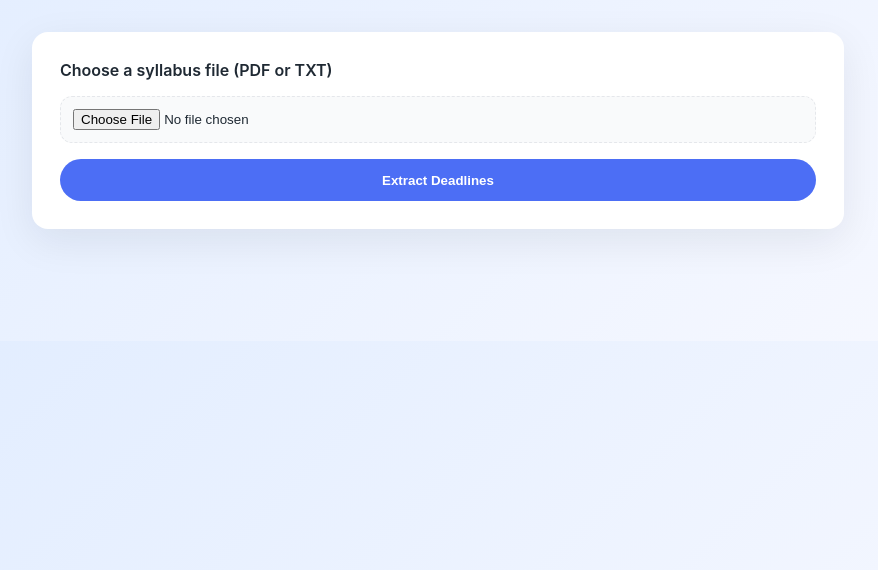
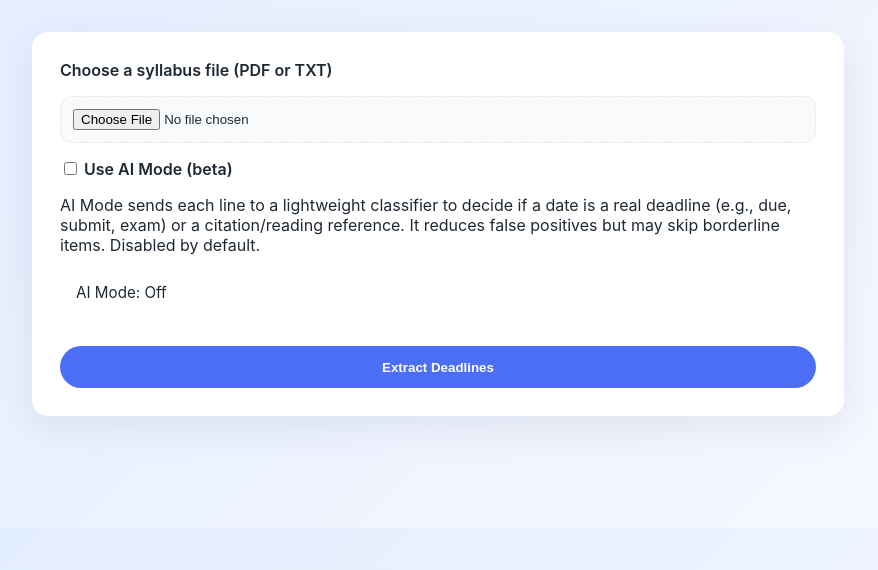
Before and after one commit to Brandon-Xu1/Syllabus-Converter, a Flask app: page / in a window 1280 px wide. Shown: the part 135-705 px from the top of the page, without its empty margins (202-1080 px from the left). Run offline with Flask 3, Linux system fonts and the light colour scheme.

Commit message:
Added AI option

```diff
--- a/app.py
+++ b/app.py
@@ -3,6 +3,7 @@ from __future__ import annotations
 import re
 from datetime import datetime, date, timedelta
 from typing import List, Dict, Any, Iterable
+import os
 
 from flask import (
     Flask,
@@ -23,6 +24,9 @@ except ModuleNotFoundError:  # pragma: no cover - handled at runtime
 app = Flask(__name__)
 app.secret_key = "replace-me"  # simple default; override in production
 
+# Track last AI classification diagnostics for the request/session
+_LAST_AI_DIAG: Dict[str, int] = {"attempts": 0, "used": 0, "failures": 0}
+
 
 @app.route("/", methods=["GET", "POST"])
 def index():
@@ -31,12 +35,24 @@ def index():
 
     if request.method == "POST":
         uploaded = request.files.get("syllabus")
+        # Persist AI mode preference from the form
+        session["use_ai"] = bool(request.form.get("use_ai"))
         if not uploaded or uploaded.filename == "":
             error = "Please choose a syllabus file to upload."
         else:
             try:
                 text = extract_text(uploaded)
-                due_dates = extract_due_dates(text)
+                use_ai = bool(session.get("use_ai", False))
+                due_dates = extract_due_dates(text, use_ai=use_ai)
+                # Save AI status for display
+                ai_diag = dict(_LAST_AI_DIAG)
+                if use_ai:
+                    if ai_diag.get("used", 0) > 0:
+                        session["ai_status"] = "active"
+                    else:
+                        session["ai_status"] = "heuristic"
+                else:
+                    session["ai_status"] = "off"
                 session["events"] = [
                     {"date": event["date"].isoformat(), "description": event["description"]}
                     for event in due_dates
@@ -61,7 +77,13 @@ def index():
 
     grouped = group_events_by_month(events)
 
-    return render_template("index.html", grouped_events=grouped, error=error)
+    return render_template(
+        "index.html",
+        grouped_events=grouped,
+        error=error,
+        use_ai=session.get("use_ai", False),
+        ai_status=session.get("ai_status", "off"),
+    )
 
 
 @app.route("/download-ics", methods=["POST"])
@@ -104,13 +126,17 @@ def extract_text(uploaded_file) -> str:
     return "\n".join(pages)
 
 
-def extract_due_dates(text: str) -> List[Dict[str, Any]]:
+def extract_due_dates(text: str, use_ai: bool | None = None) -> List[Dict[str, Any]]:
     """Parse the syllabus text and return detected due dates with descriptions."""
 
     lines = [" ".join(line.split()) for line in text.splitlines()]
     today = datetime.today().date()
     base_year = _infer_year(text, default_year=today.year)
     events: List[Dict[str, Any]] = []
+
+    # reset diagnostics
+    global _LAST_AI_DIAG
+    _LAST_AI_DIAG = {"attempts": 0, "used": 0, "failures": 0}
 
     for idx, line in enumerate(lines):
         if not line:
@@ -121,16 +147,30 @@ def extract_due_dates(text: str) -> List[Dict[str, Any]]:
             continue
 
         context = line
-        # If the current line is short, append the following line for more detail.
+        # If the current line is short, append the following line for more detail,
+        # but avoid pulling in citation/metadata-looking lines.
         if len(context) < 25 and idx + 1 < len(lines):
-            context = f"{context} {lines[idx + 1]}".strip()
+            nxt = lines[idx + 1]
+            if nxt and not _has_negative_citation_cues(nxt):
+                # Avoid merging if the next line itself contains a date token (likely a separate event)
+                has_date_in_next = any(True for _ in _find_date_matches(nxt))
+                if not has_date_in_next:
+                    context = f"{context} {nxt}".strip()
 
         for token in matches:
             parsed = _parse_date_token(token, today, base_year)
             if not parsed:
                 continue
 
+            # Use full context to decide if this looks like a real deadline
+            if not _looks_like_deadline(context, use_ai=use_ai, ai_diag=_LAST_AI_DIAG):
+                continue
+
             cleaned_description = _strip_token_from_context(token, context)
+            # Very short/empty descriptions without any deadline cues are likely not real
+            if len(cleaned_description.split()) <= 2 and not _has_positive_deadline_cues(context):
+                continue
+
             events.append({"date": parsed, "description": cleaned_description})
 
     # Deduplicate by date and description pair while preserving order
@@ -212,6 +252,197 @@ def _strip_token_from_context(token: str, context: str) -> str:
     return cleaned
 
 
+# ----- Heuristic and optional-AI classification to filter out non-deadlines -----
+
+_POSITIVE_KEYWORDS = [
+    "due",
+    "deadline",
+    "submit",
+    "submission",
+    "turn in",
+    "upload",
+    "deliver",
+    "deliverable",
+    "by",
+    "exam",
+    "test",
+    "quiz",
+    "midterm",
+    "final",
+    "assignment",
+    "homework",
+    "hw",
+    "project",
+    "paper",
+    "essay",
+    "lab",
+    "report",
+    "proposal",
+    "draft",
+    "milestone",
+    "checkpoint",
+    "presentation",
+    "gradescope",
+    "canvas",
+    "turnitin",
+]
+
+_NEGATIVE_KEYWORDS = [
+    "published",
+    "accessed",
+    "retrieved",
+    "copyright",
+    "isbn",
+    "doi",
+    "pp.",
+    "vol.",
+    "no.",
+    "edition",
+    "ed.",
+    "eds.",
+    "press",
+    "journal",
+    "proceedings",
+    "conference",
+    "arxiv",
+    "url",
+    "http",
+    "https",
+    "university press",
+    "oxford",
+    "cambridge",
+    "springer",
+    "wiley",
+    "sage",
+]
+
+_TIME_HINTS = [
+    r"\b11:?59\b",
+    r"\b(1[0-2]|0?[1-9]):[0-5][0-9]\s*(am|pm)\b",
+    r"\bmidnight\b",
+    r"\bnoon\b",
+]
+
+_MEETING_ONLY_HINTS = [
+    "lecture",
+    "class",
+    "topic",
+    "week ",
+    "session",
+]
+
+
+def _has_positive_deadline_cues(text: str) -> bool:
+    t = text.lower()
+    if any(k in t for k in _POSITIVE_KEYWORDS):
+        return True
+    for pat in _TIME_HINTS:
+        if re.search(pat, t, flags=re.IGNORECASE):
+            return True
+    return False
+
+
+def _has_negative_citation_cues(text: str) -> bool:
+    t = text.lower()
+    if any(k in t for k in _NEGATIVE_KEYWORDS):
+        return True
+    # Common citation patterns: "Lastname (2015)", "(2015)" near author-like tokens
+    if re.search(r"\b[A-Z][A-Za-z\-]+\s*\(\d{4}\)", text):
+        return True
+    if re.search(r"\(\d{4}\)\s*[.;]?$", text):
+        return True
+    # Year alongside journal-like markers
+    if re.search(r"\b\d{4}\b.*\b(pp\.|doi|vol\.|no\.)", t):
+        return True
+    return False
+
+
+def _meeting_only_context(text: str) -> bool:
+    t = text.lower()
+    return any(h in t for h in _MEETING_ONLY_HINTS) and not _has_positive_deadline_cues(t)
+
+
+def _looks_like_deadline(context: str, use_ai: bool | None = None, ai_diag: Dict[str, int] | None = None) -> bool:
+    """Decide if a line/context with a date likely represents a deadline.
+
+    Strategy:
+    - If strong negative citation cues and no positive cues -> reject.
+    - If meeting-only phrasing without positive cues -> reject.
+    - Otherwise require some positive cues OR sufficiently descriptive text.
+    """
+    # Optional AI hook: enable via use_ai flag (preferred) or env var USE_AI_CLASSIFIER
+    if use_ai is None:
+        use_ai = bool(os.environ.get("USE_AI_CLASSIFIER"))
+    if use_ai:
+        try:
+            if ai_diag is not None:
+                ai_diag["attempts"] = ai_diag.get("attempts", 0) + 1
+            ans = _ai_says_deadline(context)
+            if isinstance(ans, bool):
+                if ai_diag is not None:
+                    ai_diag["used"] = ai_diag.get("used", 0) + 1
+                if ans is False:
+                    return False
+            # If ans is None, fall back to heuristics
+        except Exception:
+            if ai_diag is not None:
+                ai_diag["failures"] = ai_diag.get("failures", 0) + 1
+            # Fall back to heuristics if AI is unavailable/fails
+            pass
+
+    if _has_negative_citation_cues(context) and not _has_positive_deadline_cues(context):
+        return False
+    if _meeting_only_context(context):
+        return False
+
+    # Prefer lines that explicitly look like deliverables/exams or have time hints
+    if _has_positive_deadline_cues(context):
+        return True
+
+    # Otherwise, be conservative to avoid false positives from citations.
+    # Keep only if the non-date text is reasonably descriptive (>= 4 words)
+    words = [w for w in re.split(r"\s+", context.strip()) if w]
+    return len(words) >= 4
+
+
+def _ai_says_deadline(context: str) -> bool | None:
+    """Optional AI classifier. Returns True/False, or None on failure.
+
+    Requires: pip install openai, OPENAI_API_KEY, and USE_AI_CLASSIFIER=1.
+    """
+    try:
+        import openai  # type: ignore
+    except Exception:
+        return None
+
+    api_key = os.environ.get("OPENAI_API_KEY")
+    if not api_key:
+        return None
+
+    openai.api_key = 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
+    try:
+        prompt = (
+            "You classify a syllabus line as deadline or not. "
+            "Return only 'yes' or 'no'.\n\n"
+            f"Line: {context!r}\n"
+        )
+        # Minimal tokens; compatible with legacy clients. Adjust as needed.
+        resp = openai.Completion.create(
+            model=os.environ.get("OPENAI_DEADLINE_MODEL", "gpt-3.5-turbo-instruct"),
+            prompt=prompt,
+            max_tokens=1,
+            temperature=0,
+        )
+        text = resp.choices[0].text.strip().lower()
+        if text.startswith("y"):
+            return True
+        if text.startswith("n"):
+            return False
+    except Exception:
+        return None
+    return None
+
+
 def _infer_year(text: str, default_year: int) -> int:
     """Infer the intended syllabus year from the document text.
 
@@ -219,11 +450,18 @@ def _infer_year(text: str, default_year: int) -> int:
     - Look for explicit 4-digit years (2000–2100) and pick the most frequent.
     - On ties or no matches, fall back to the provided default_year.
     """
-    years = [int(y) for y in re.findall(r"\b(20\d{2}|19\d{2})\b", text)]
+    # Prefer years found on non-citation lines to avoid bias from references
+    lines = text.splitlines()
+    candidate_years: list[int] = []
+    for ln in lines:
+        if _has_negative_citation_cues(ln):
+            continue
+        candidate_years.extend(int(y) for y in re.findall(r"\b(20\d{2}|19\d{2})\b", ln))
+
+    years = candidate_years or [int(y) for y in re.findall(r"\b(20\d{2}|19\d{2})\b", text)]
     if not years:
         return default_year
 
-    # Tally occurrences
     counts: dict[int, int] = {}
     for y in years:
         if 2000 <= y <= 2100:
--- a/templates/index.html
+++ b/templates/index.html
@@ -26,6 +26,24 @@
             <form method="post" enctype="multipart/form-data">
                 <label for="syllabus">Choose a syllabus file (PDF or TXT)</label>
                 <input type="file" id="syllabus" name="syllabus" accept=".pdf,.txt" required>
+                <div class="options">
+                    <label class="checkbox">
+                        <input type="checkbox" name="use_ai" value="1" {% if use_ai %}checked{% endif %}>
+                        Use AI Mode (beta)
+                    </label>
+                    <p class="help">
+                        AI Mode sends each line to a lightweight classifier to decide if a date is a real deadline (e.g., due, submit, exam) or a citation/reading reference. It reduces false positives but may skip borderline items. Disabled by default.
+                    </p>
+                    <div class="ai-indicator">
+                        {% if ai_status == 'active' %}
+                            <div class="alert alert-success">AI Mode: Active (classifier used)</div>
+                        {% elif ai_status == 'heuristic' and use_ai %}
+                            <div class="alert alert-warning">AI Mode: On (heuristics used — AI unavailable)</div>
+                        {% else %}
+                            <div class="alert">AI Mode: Off</div>
+                        {% endif %}
+                    </div>
+                </div>
                 <button type="submit">Extract Deadlines</button>
             </form>
         </section>
```
Also changed, not shown: 1 other file.
